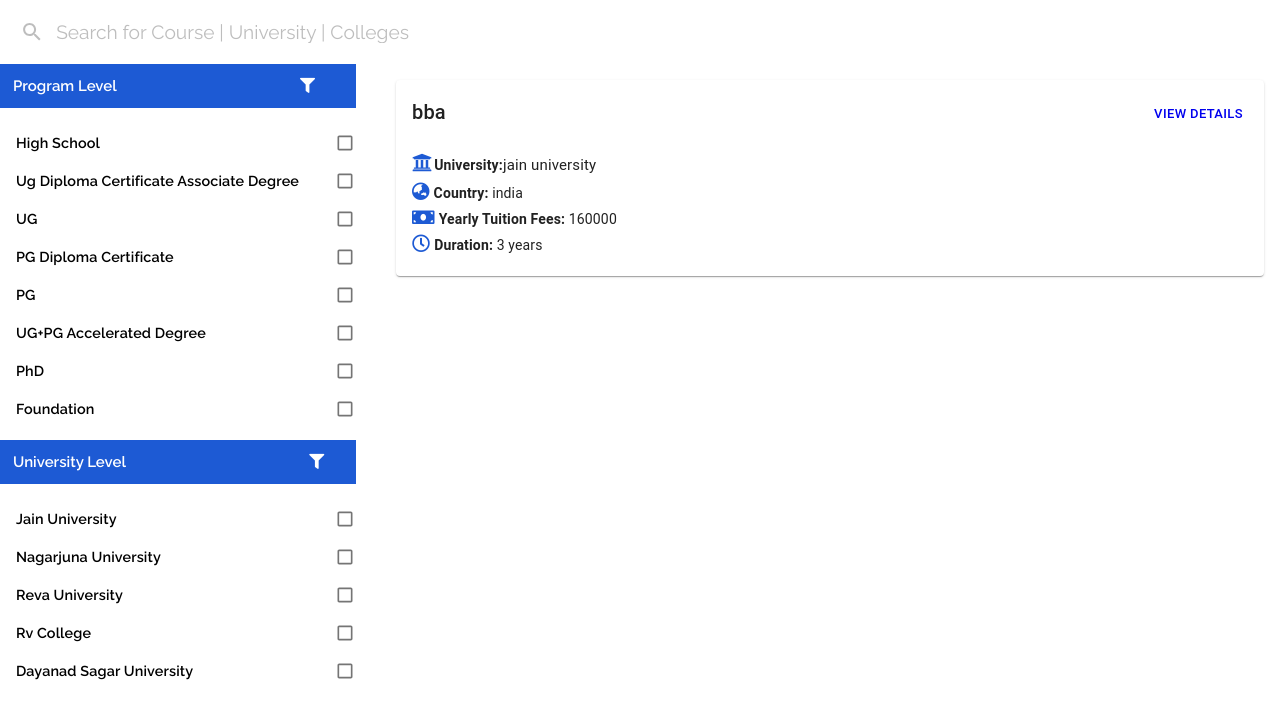
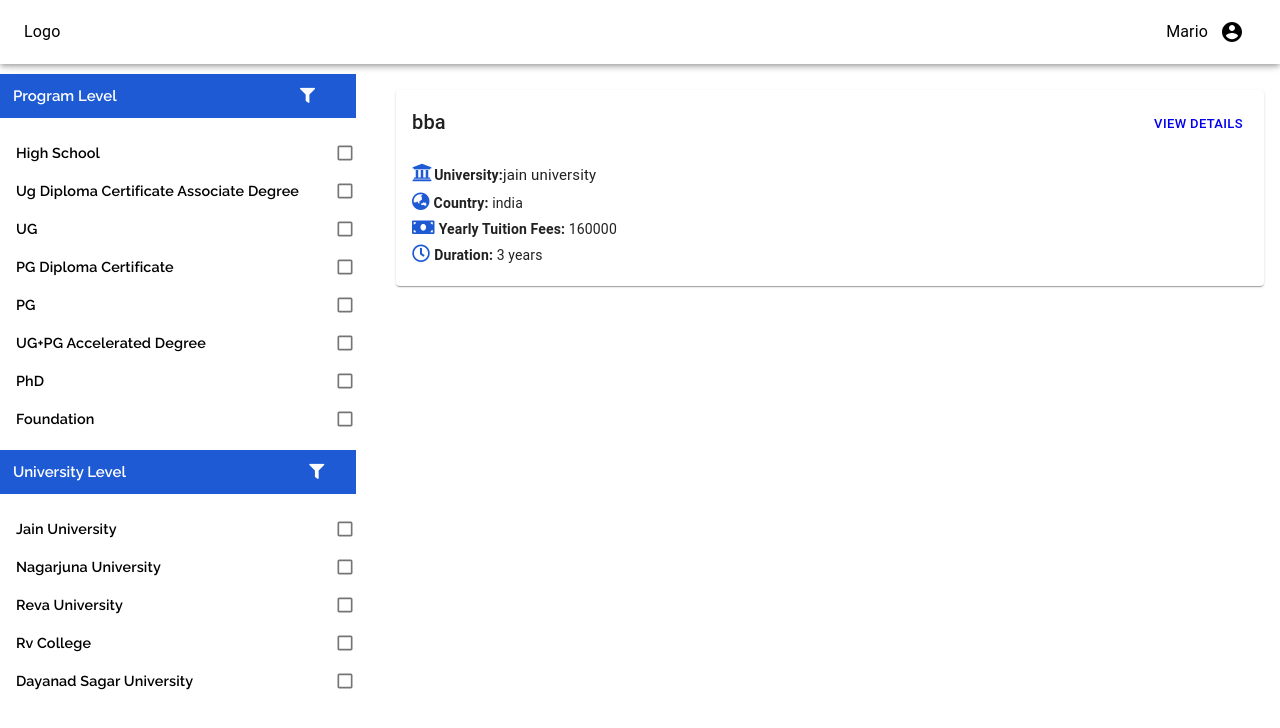
Before and after one commit to thephotogenicbug/React-search-program-web-app, a React (Create React App) app: page / in a window 1280 px wide. Shown: the top 728 px of the page. Built offline with nearby package versions, Linux system fonts and the light colour scheme; no server answers.

Commit message:
React-search-course-webapp : create AppBar component
Signed-off-by: thephotogenicbug <navinkumarachari@gmail.com>

```diff
--- /dev/null
+++ b/src/components/pages/Home/appbar.jsx
@@ -0,0 +1,100 @@
+import React, { useState } from 'react'
+import { AppBar, IconButton, Menu, MenuItem, Toolbar, Typography } from '@material-ui/core'
+import { makeStyles } from '@material-ui/styles';
+import { Avatar } from '@material-ui/core';
+import { AccountCircle } from '@material-ui/icons';
+const useStyles = makeStyles({
+  root: {
+    "&$checked": {
+      color: "#1D5AD4",
+    },
+  },
+  checked: {},
+  wrap: {
+    width: "100%",
+    display: "flex",
+    flexDirection: "row-reverse",
+    justifyContent: "space-between",
+    alignItems: "center",
+    marginLeft: 0,
+  },
+  label: {
+    fontSize: "0.9rem",
+    fontFamily: `"Raleway", sans-serif`,
+    fontWeight: "600",
+  },
+  logo: {
+    flexGrow: "1",
+  },
+  avatar:{
+      marginLeft:'16px',
+      height: '40px',
+  }
+});
+
+const Bar = () => {
+
+    const [auth, setAuth] = useState(true);
+     const [anchorEl, setAnchorEl] = useState(null);
+
+     const open = Boolean(anchorEl);
+
+     const handleChange = (event) => {
+       setAuth(event.target.checked);
+     };
+
+     const handleMenu = (event) => {
+       setAnchorEl(event.currentTarget);
+     };
+
+     const handleClose = () => {
+       setAnchorEl(null);
+     };
+
+    const classes = useStyles();
+    return (
+      <div>
+        <AppBar color="inherit">
+          <Toolbar>
+            <Typography className={classes.logo}>Logo</Typography>
+            <Typography>Mario</Typography>
+            {/* <Avatar src="mario.png" className={classes.avatar}/> */}
+            {auth && (
+              <div>
+                <IconButton
+                  aria-label="account of current user"
+                  aria-controls="menu-appbar"
+                  aria-haspopup="true"
+                  onClick={handleMenu}
+                  color="inherit"
+                >
+                  <AccountCircle />
+                </IconButton>
+                <Menu
+                  id="menu-appbar"
+                  anchorEl={anchorEl}
+                  anchorOrigin={{
+                    vertical: "top",
+                    horizontal: "right",
+                  }}
+                  keepMounted
+                  transformOrigin={{
+                    vertical: "top",
+                    horizontal: "right",
+                  }}
+                  open={open}
+                  onClose={handleClose}
+                >
+                  <MenuItem onClick={handleClose}>Profile</MenuItem>
+                  <MenuItem onClick={handleClose}>My account</MenuItem>
+                  <MenuItem onClick={handleClose}>Logout</MenuItem>
+                </Menu>
+              </div>
+            )}
+          </Toolbar>
+        </AppBar>
+      </div>
+    );
+}
+
+export default Bar
--- a/src/components/pages/Home/index.jsx
+++ b/src/components/pages/Home/index.jsx
@@ -4,6 +4,7 @@ import EmptyView from "../../common/EmptyView";
 import FilterPanel from "../../Home/FilterPanel";
 import List from "../../Home/List";
 import Searchbar from "../../Home/SearchBar";
+import Bar from "./appbar";
 import "./styles.css";
 
 const Home = () => {
@@ -123,11 +124,12 @@ const Home = () => {
       __v: 0,
     },
   ]);
-  const getCourse = () => {
-    var url = "http://localhost:5000/api/course/get";
-    axios.get(url).then((response) => setList(response.data));
+  const getCourse = async () => {
+    const url =  "http://localhost:5000/api/course/get";
+  await fetch(url)
+      .then((response) => response.json())
+      .then((alldata) => setList(alldata));
   };
-  console.log(list);
 
   useEffect(() => {
     getCourse();
@@ -204,6 +206,7 @@ const Home = () => {
 
   return (
     <>
+      <Bar />
       <div class="home">
         {/* Searchbar */}
         <Searchbar
--- a/src/components/pages/Home/styles.css
+++ b/src/components/pages/Home/styles.css
@@ -2,6 +2,7 @@
     display: flex;
     flex-direction: column;
     height: 100vh;
+    margin-top: 10px;
     /* background-color: orange; */
 }
 
```
